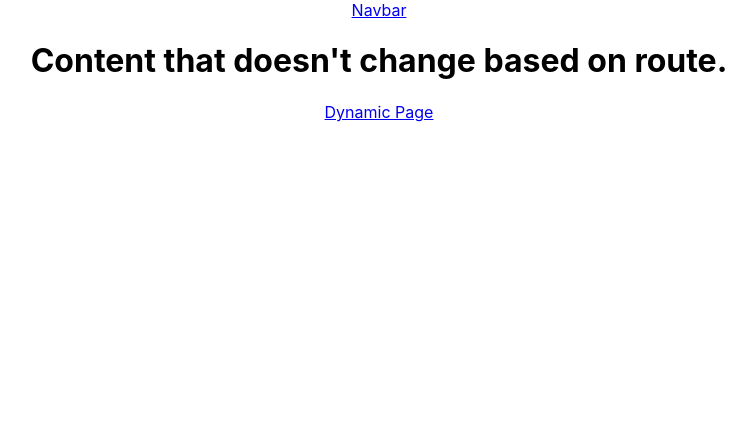
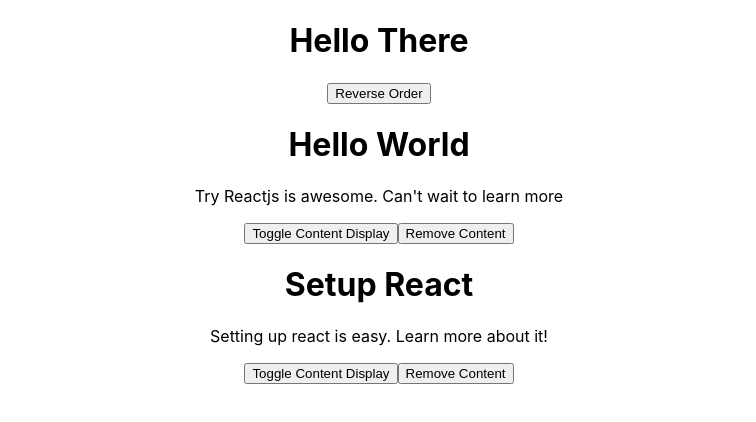
Before and after one commit to DmitryGulitsky/Studying-ReactJS-CodingEntrepreneurs, a React (Create React App) app in the folder try-reactjs/: page / in a window 1280 px wide. Shown: the top 422 px of the page, without its empty margins (261-1017 px from the left). Built offline with nearby package versions, Linux system fonts and the light colour scheme.

Commit message:
Reorder list and update child component

```diff
--- a/try-reactjs/src/App.js
+++ b/try-reactjs/src/App.js
@@ -1,39 +1,12 @@
-import React, { Component } from 'react'
-
-import {BrowserRouter, Route, Switch, Redirect} from 'react-router-dom'
-
-import DynamicRouteComp from './routingComps/DynamicRouteComp'
-import StaticRouteComp from './routingComps/StaticRouteComp'
-import NotFound from './routingComps/NotFound'
-
+import React, {Component} from 'react'
+import PostSorting from './posts/PostSorting'
 import './App.css'
 
 class App extends Component {
-  render () {
-    const loggedIn = true
-    const supportsHistory = 'pushState' in window.history
+  render() {
     return (
-      <div className='App' >
-        <nav className='navbar navbar-light bg-light'>
-          <a className='navbar-brand' href='/'>Navbar</a>
-        </nav>
-        <BrowserRouter forceRefresh={!supportsHistory}>
-          <Switch>
-            <Route exact path='/' component={StaticRouteComp} />
-            <Route exact path='/about' component={StaticRouteComp} />
-            <Route path='/posts/:slug' component={DynamicRouteComp} />
-            <Route component={NotFound} />
-
-            <Route exact path='/user' render={() => (
-              loggedIn === true ? (
-                <Redirect to='/posts/hello-there/' />
-              ) : (
-                <StaticRouteComp />
-              )
-            )} />
-
-          </Switch>
-        </BrowserRouter>
+      <div className='App'>
+        <PostSorting/>
       </div>
     )
   }
--- a/try-reactjs/src/posts/PostDetail.js
+++ b/try-reactjs/src/posts/PostDetail.js
@@ -12,8 +12,8 @@ class PostDetail extends Component {
     }
   }
 
-  handleRemoveContentButton(event){
-    if (this.props.didHandleRemove){
+  handleRemoveContentButton (event) {
+    if (this.props.didHandleRemove) {
       this.props.didHandleRemove(this.props.post)
     }
   }
@@ -21,7 +21,8 @@ class PostDetail extends Component {
   titleWasClicked (event) {
     event.preventDefault()
     const { dataCallback } = this.props
-    const newPostItem = this.props.post
+    // console.log(dataCallback)
+    let newPostItem = this.props.post
     newPostItem['title'] = 'This is my awesome new title'
     this.setState({
       postItem: newPostItem
@@ -29,6 +30,7 @@ class PostDetail extends Component {
     if (dataCallback !== undefined) {
       dataCallback(newPostItem)
     }
+    //
   }
 
   toggleContent (event) {
@@ -38,11 +40,21 @@ class PostDetail extends Component {
     })
   }
 
-  componentDidMount () { //  метод, который вызывается перед render()
+  setPostStateOnProps () {
     const { post } = this.props
     this.setState({
       postItem: post
     })
+  }
+
+  componentDidUpdate (prevProps, prevState, snapshop) {
+    if (this.props !== prevProps) {
+      this.setPostStateOnProps()
+    }
+  }
+
+  componentDidMount () {
+    this.setPostStateOnProps()
   }
 
   render () {
@@ -52,7 +64,11 @@ class PostDetail extends Component {
       <div>
         {postItem !== null
           ? <div>
-            <h1 onClick={this.titleWasClicked}>{postItem.title}</h1>
+            <h1 onClick={this.titleWasClicked}>{postItem.title}
+              <small>
+                {postItem.date}
+              </small>
+            </h1>
             {showContent === true ? <p>{postItem.content}</p> : ''}
             <button onClick={this.toggleContent}>Toggle Content Display</button>
             <button onClick={this.handleRemoveContentButton}>Remove Content</button>
--- /dev/null
+++ b/try-reactjs/src/posts/PostSorting.js
@@ -0,0 +1,47 @@
+import React, { Component } from 'react'
+import PostData from '../data/posts.json'
+
+import PostDetail from './PostDetail'
+
+class PostSorting extends Component {
+  constructor (props) {
+    super(props)
+    this.toggleListReverse = this.toggleListReverse.bind(this)
+    this.state = {
+      postList: []
+    }
+  }
+
+  toggleListReverse (event) {
+    const { postList } = this.state
+    let newPostList = postList.reverse()
+    this.setState({
+      postList: newPostList
+    })
+  }
+
+  componentDidMount () {
+    this.setState({
+      postList: PostData
+    })
+  }
+
+  render () {
+    const { postList } = this.state
+    return (
+      <div>
+        <h1>Hello There</h1>
+        <button onClick={this.toggleListReverse}>Reverse Order</button>
+        {postList.map((item, index) => {
+          return <PostDetail
+            post={item}
+            key={`post-list-key ${index}`}
+            didHandleRemove={this.handlePostRemove}
+            dataCallback={this.handleDataCallback} />
+        })}
+      </div>
+    )
+  }
+}
+
+export default PostSorting
```
Also changed, not shown: try-reactjs/src/posts/PostList.js (+10 -13 lines).
